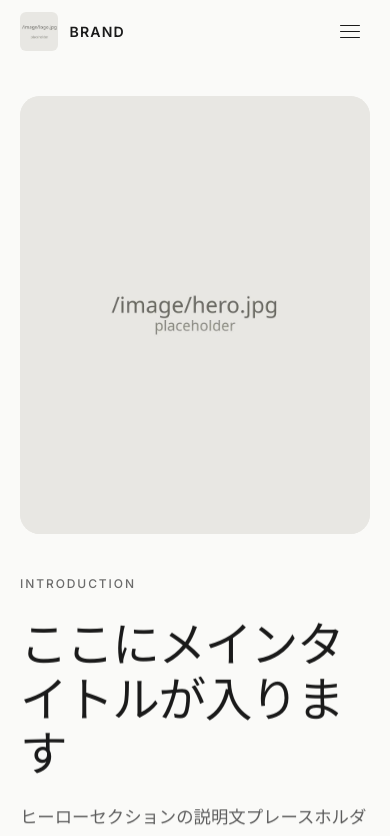
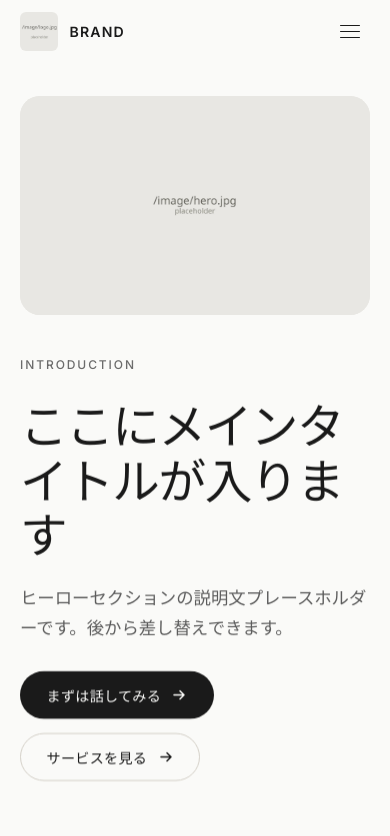
Before and after one commit to ytwg66z59b-wq/my-ai, a Next.js app: page / in a window 390 px wide. Shown: the top 836 px of the page. Built offline with nearby package versions, Linux system fonts and the light colour scheme.

Commit message:
Fix media aspect-ratio override for responsive hero
Use a CSS custom property for MediaImage aspect ratio so section styles
can override it on small screens without fighting inline styles.

```diff
--- a/src/components/ui/MediaImage/MediaImage.module.css
+++ b/src/components/ui/MediaImage/MediaImage.module.css
@@ -3,6 +3,7 @@
   width: 100%;
   overflow: hidden;
   background: var(--color-placeholder);
+  aspect-ratio: var(--media-aspect, 16 / 9);
 }
 
 .rounded {
--- a/src/components/ui/MediaImage/MediaImage.tsx
+++ b/src/components/ui/MediaImage/MediaImage.tsx
@@ -28,7 +28,7 @@ export function MediaImage({
       className={[styles.frame, rounded ? styles.rounded : "", className]
         .filter(Boolean)
         .join(" ")}
-      style={{ aspectRatio }}
+      style={{ ["--media-aspect" as string]: aspectRatio }}
     >
       <Image
         className={[
```
